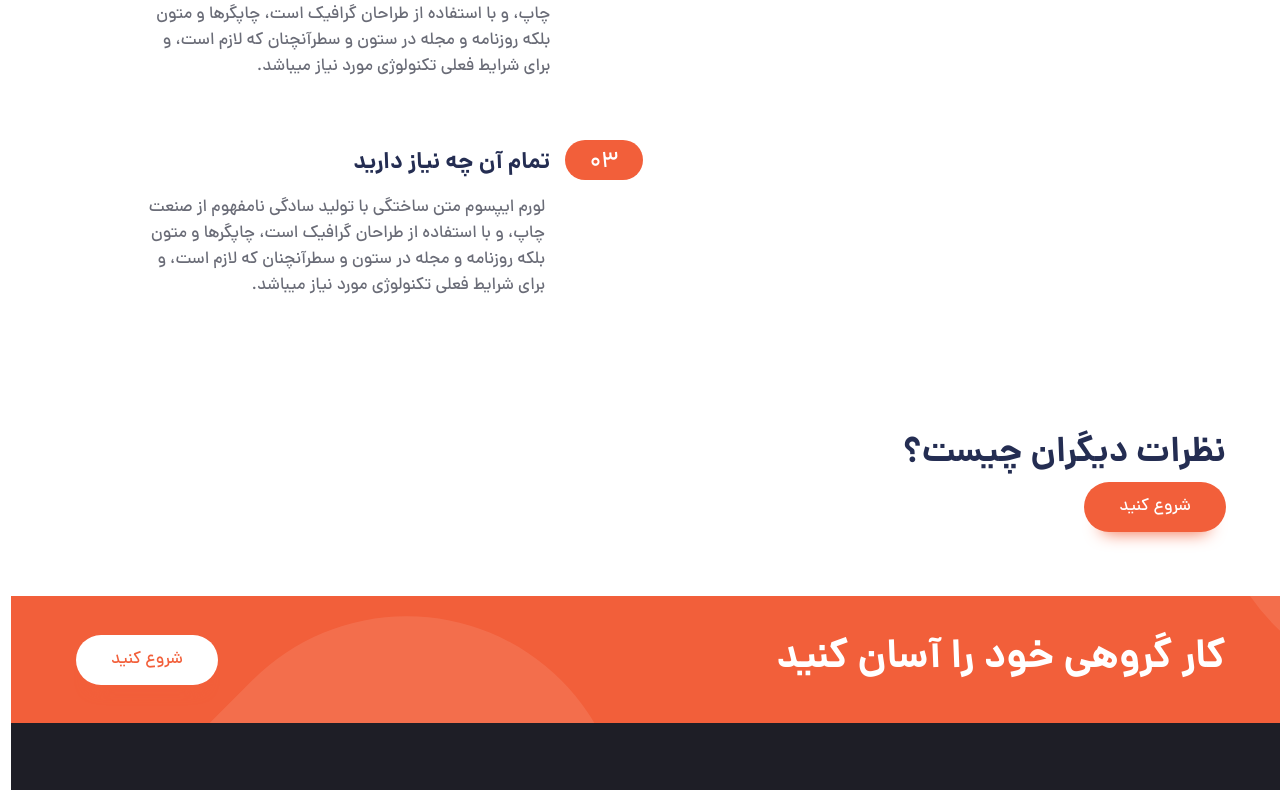
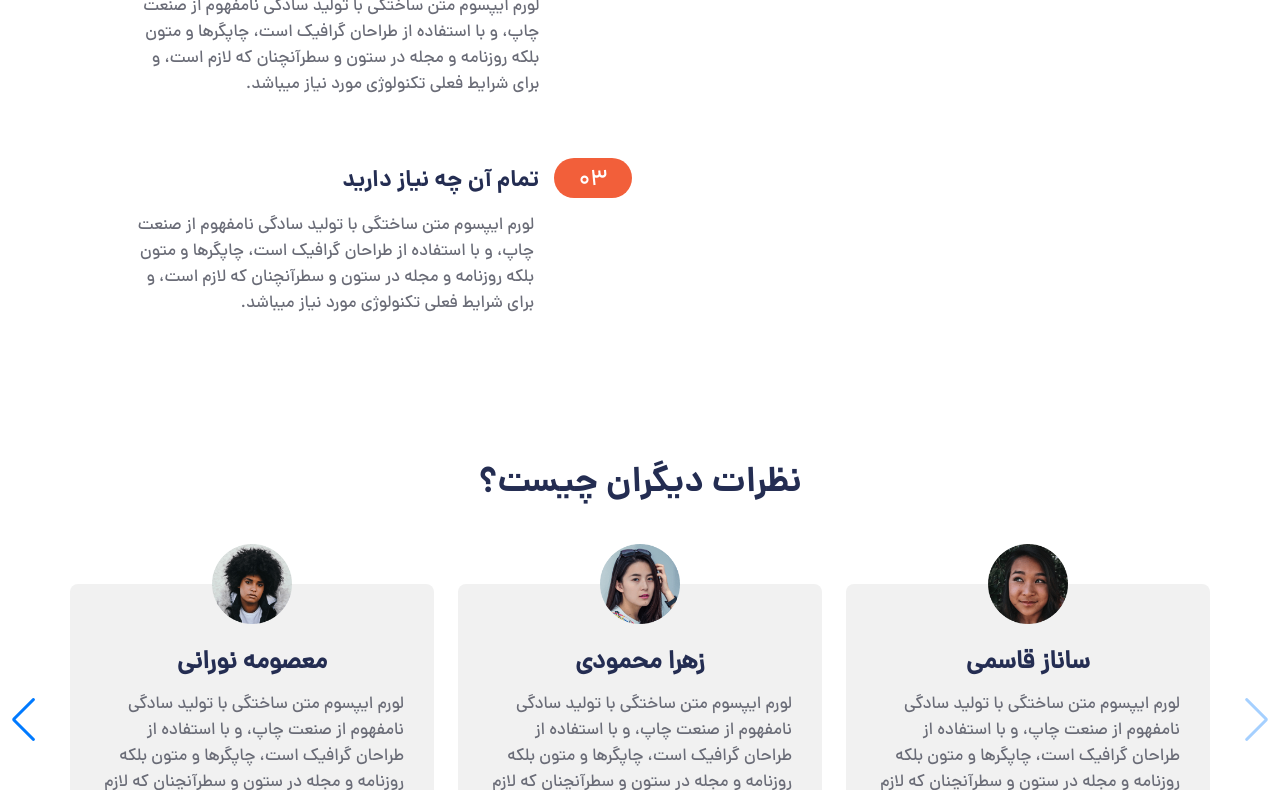
Before and after one commit to NGHstar/fem-html-css, a website: page index.html in a window 1280 px wide. Shown: the part 1203-1993 px from the top of the page. Drawn offline with nearby package versions, Linux system fonts and the light colour scheme.

Commit message:
fix: carousel-hero

```diff
--- a/css/sections/carousel.css
+++ b/css/sections/carousel.css
@@ -0,0 +1,61 @@
+/* carousel */
+.carousel {
+  justify-items: center;
+  margin-bottom: 6rem;
+}
+
+.carousel__list {
+  list-style: none;
+}
+
+.carousel__item {
+  cursor: pointer;
+  justify-items: center;
+  width: 50rem;
+  padding: 6rem 3rem 2rem;
+  background-color: #f1f1f1;
+  border-radius: 8px;
+  overflow: visible;
+  position: absolute;
+}
+
+.carousel__item:active {
+  cursor: grabbing;
+}
+
+.carousel__avatar {
+  width: 8rem;
+  position: absolute;
+  inset: 0;
+  transform: translateY(-50%);
+  margin-inline: auto;
+}
+
+.carousel__card-wrapper {
+  margin: 0 70px;
+  padding-bottom: 3rem;
+  padding-top: 4.2rem;
+  overflow: hidden;
+}
+
+.carousel__title {
+  margin-bottom: 3rem;
+}
+
+.carousel__item-name {
+  text-align: center;
+  font-size: 2.5rem;
+  font-weight: bold;
+  color: var(--secondary);
+  margin-bottom: 1rem;
+}
+
+@media (max-width: 50em) {
+  .swiper .carousel__nav_button {
+    display: none;
+  }
+
+  .carousel__card-wrapper {
+    margin: 0 30px;
+  }
+}
--- a/css/sections/footer.css
+++ b/css/sections/footer.css
@@ -35,9 +35,6 @@
 
 .footer__nav ul li a:hover {
   color: var(--primary-hover);
-}
-
-.footer__column {
 }
 
 .footer__wrapper > :nth-child(1) {
@@ -128,7 +125,7 @@
 
 .footer__subscribe-title {
   text-align: right;
-  margin-right: 1rem;
+  margin-right: 9rem;
   margin-top: 2rem;
   width: 100%;
 }
--- a/css/sections/header.css
+++ b/css/sections/header.css
@@ -17,6 +17,7 @@
 }
 
 .header__navigation ul {
+  margin-top: 0.4rem;
   list-style: none;
   display: flex;
 }
@@ -29,7 +30,7 @@
   color: black;
   transition: all 0.2s;
   padding-bottom: 1rem;
-  padding: 0 2rem 1rem 2rem;
+  padding: 1rem 2.5rem;
 }
 
 .header__navigation ul li a:hover {
--- a/css/sections/hero.css
+++ b/css/sections/hero.css
@@ -0,0 +1,17 @@
+.hero__charts img {
+  width: 100%;
+}
+
+.hero__content * + * {
+  padding-block: 2rem;
+}
+
+.hero__title {
+  font-size: 3rem;
+}
+
+@media (max-width: 50em) {
+  .hero__charts img {
+    margin-top: 6rem;
+  }
+}
--- a/css/sections/why-us.css
+++ b/css/sections/why-us.css
@@ -51,7 +51,7 @@
     rgba(0, 0, 0, 0) 0%,
     rgb(255, 221, 215) 100%
   );
-  inset: 0 0 0 -6vw;
+  inset: 0;
   /* overflow: hidden; */
   border-radius: 100vw;
 }
--- a/css/style.css
+++ b/css/style.css
@@ -83,7 +83,7 @@ h6 {
   --primary-light: #fff0eb;
   --secondary: #242d52;
   --footer-bg: #1e1e26;
-  --card-bg: #fafafa;
+  --card-bg: #f4f4f4;
   --white: white;
   --text-color: #6a6c77;
 }
@@ -111,11 +111,11 @@ h6 {
 }
 
 .padding-block-long {
-  padding-block: 64px;
+  padding-block: 7rem;
 }
 
 .padding-block-medium {
-  padding-block: 32px;
+  padding-block: 3.2rem;
 }
 
 @media (min-width: 50em) {
@@ -127,6 +127,7 @@ h6 {
 
 /* GENERAL STYLING */
 body {
+  min-width: 375px;
   font-size: 1.7rem;
   font-family: var(--cfont);
   color: var(--secondary);
@@ -134,7 +135,7 @@ body {
 
 p:not(class) {
   color: var(--text-color);
-  max-width: 34ch;
+  max-width: 50ch;
 }
 
 p[data-width="wide"] {
--- a/index.html
+++ b/index.html
@@ -4,13 +4,14 @@
     <meta charset="UTF-8" />
     <meta name="viewport" content="width=device-width, initial-scale=1.0" />
     <link rel="stylesheet" href="css/style.css" />
+    <link
+      rel="stylesheet"
+      href="https://cdn.jsdelivr.net/npm/swiper@11/swiper-bundle.min.css"
+    />
     <title>FEM</title>
   </head>
   <body>
-    <header
-      class="header padding-block-long"
-      style="background-color: antiquewhite"
-    >
+    <header class="header padding-block-long">
       <div class="container">
         <a href=""
           ><img class="header__logo" src="assets/images/logo.svg" alt="logo"
@@ -53,9 +54,7 @@
           <div class="even-columns">
             <!-- right column -->
             <div class="hero__content">
-              <h1 class="hero__title">
-                همه را دعوت کنید تا محصولات بهتری بسازید
-              </h1>
+              <h1 class="hero__title">محصول خود را بهتر ارائه کنید</h1>
               <p class="hero__description">
                 لورم ایپسوم متن ساختگی با تولید سادگی نامفهوم از صنعت چاپ، و با
                 استفاده از طراحان مجرب ساخته شده است.
@@ -122,10 +121,84 @@
       </section>
       <!-- carousel -->
       <section class="carousel padding-block-long">
-        <div class="container">
-          <h2 class="carousel__title">نظرات دیگران چیست؟</h2>
-          <!-- کاروسل نظرات -->
-          <button class="button button--primary">شروع کنید</button>
+        <h2 class="carousel__title">نظرات دیگران چیست؟</h2>
+        <!-- کاروسل نظرات -->
+        <div class="swiper">
+          <div class="carousel__card-wrapper">
+            <ul class="carousel__list swiper-wrapper">
+              <!-- item 1 -->
+              <li class="carousel__item swiper-slide">
+                <a href="#">
+                  <img
+                    src="assets/images/avatar-ali.png"
+                    alt="ali"
+                    class="carousel__avatar"
+                  />
+                  <p class="carousel__item-name">ساناز قاسمی</p>
+                  <p class="carousel__item-description" data-width="wide">
+                    لورم ایپسوم متن ساختگی با تولید سادگی نامفهوم از صنعت چاپ، و
+                    با استفاده از طراحان گرافیک است، چاپگرها و متون بلکه روزنامه
+                    و مجله در ستون و سطرآنچنان که لازم است، و برای شرایط فعلی
+                    تکنولوژی مورد نیاز میباشد.
+                  </p>
+                </a>
+              </li>
+              <!-- item 2 -->
+              <li class="carousel__item swiper-slide">
+                <a href="#">
+                  <img
+                    src="assets/images/avatar-anisha.png"
+                    alt="anisha"
+                    class="carousel__avatar"
+                  />
+                  <p class="carousel__item-name">زهرا محمودی</p>
+                  <p class="carousel__item-description" data-width="wide">
+                    لورم ایپسوم متن ساختگی با تولید سادگی نامفهوم از صنعت چاپ، و
+                    با استفاده از طراحان گرافیک است، چاپگرها و متون بلکه روزنامه
+                    و مجله در ستون و سطرآنچنان که لازم است، و برای شرایط فعلی
+                    تکنولوژی مورد نیاز میباشد.
+                  </p>
+                </a>
+              </li>
+              <!-- item 3 -->
+              <li class="carousel__item swiper-slide">
+                <a href="#">
+                  <img
+                    src="assets/images/avatar-shanai.png"
+                    alt="shanai"
+                    class="carousel__avatar"
+                  />
+                  <p class="carousel__item-name">معصومه نورانی</p>
+                  <p class="carousel__item-description" data-width="wide">
+                    لورم ایپسوم متن ساختگی با تولید سادگی نامفهوم از صنعت چاپ، و
+                    با استفاده از طراحان گرافیک است، چاپگرها و متون بلکه روزنامه
+                    و مجله در ستون و سطرآنچنان که لازم است، و برای شرایط فعلی
+                    تکنولوژی مورد نیاز میباشد.
+                  </p>
+                </a>
+              </li>
+              <!-- item 4 -->
+              <li class="carousel__item swiper-slide">
+                <a href="#">
+                  <img
+                    src="assets/images/avatar-richard.png"
+                    alt="ali"
+                    class="carousel__avatar"
+                  />
+                  <p class="carousel__item-name">عبدالله حجازی</p>
+                  <p class="carousel__item-description" data-width="wide">
+                    لورم ایپسوم متن ساختگی با تولید سادگی نامفهوم از صنعت چاپ، و
+                    با استفاده از طراحان گرافیک است، چاپگرها و متون بلکه روزنامه
+                    و مجله در ستون و سطرآنچنان که لازم است، و برای شرایط فعلی
+                    تکنولوژی مورد نیاز میباشد.
+                  </p>
+                </a>
+              </li>
+            </ul>
+            <div class="swiper-pagination"></div>
+            <div class="carousel__nav_button swiper-button-next"></div>
+            <div class="carousel__nav_button swiper-button-prev"></div>
+          </div>
         </div>
       </section>
       <!-- cta -->
@@ -229,6 +302,7 @@
       </div>
     </footer>
     <!-- Scripts -->
+    <script src="https://cdn.jsdelivr.net/npm/swiper@11/swiper-bundle.min.js"></script>
     <script src="js/main.js"></script>
   </body>
 </html>
--- a/js/main.js
+++ b/js/main.js
@@ -6,3 +6,31 @@ headerNavToggleBtn.addEventListener("click", () => {
   headerNavigation.classList.toggle("expanded");
   header.classList.toggle("expanded");
 });
+
+// کد کاروسل
+const swiper = new Swiper(".carousel__card-wrapper", {
+  loop: false,
+  spaceBetween: 20,
+
+  slidesPerView: 1,
+  spaceBetween: 24,
+
+  // pagination
+  pagination: {
+    el: ".swiper-pagination",
+    clickable: true,
+    dynamicBullets: true,
+  },
+
+  // Navigation arrows
+  navigation: {
+    nextEl: ".swiper-button-next",
+    prevEl: ".swiper-button-prev",
+  },
+
+  breakpoints: {
+    0: { slidesPerView: 1 },
+    768: { slidesPerView: 2 },
+    1024: { slidesPerView: 3 },
+  },
+});
```
Also changed, not shown: package.json (added, +19 -0 lines), 1 other file.
